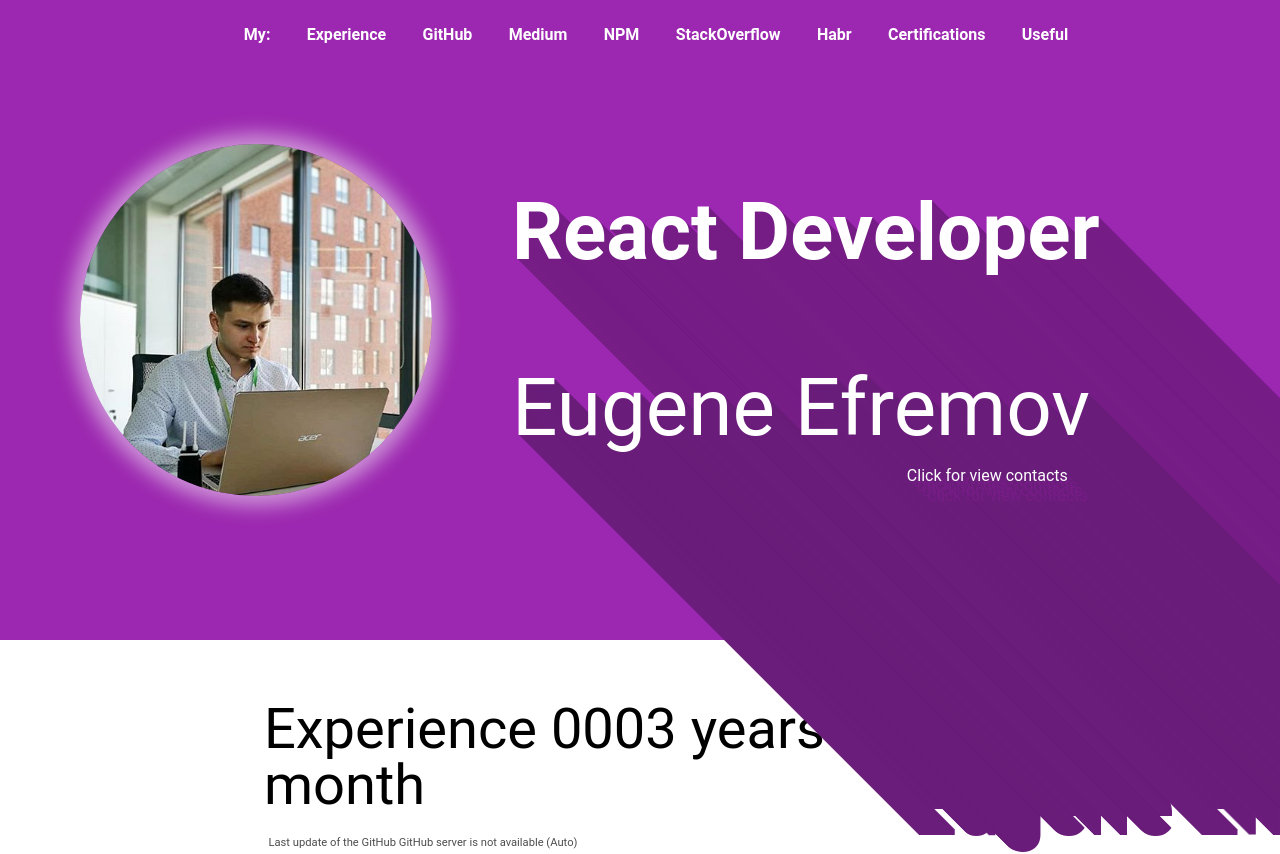
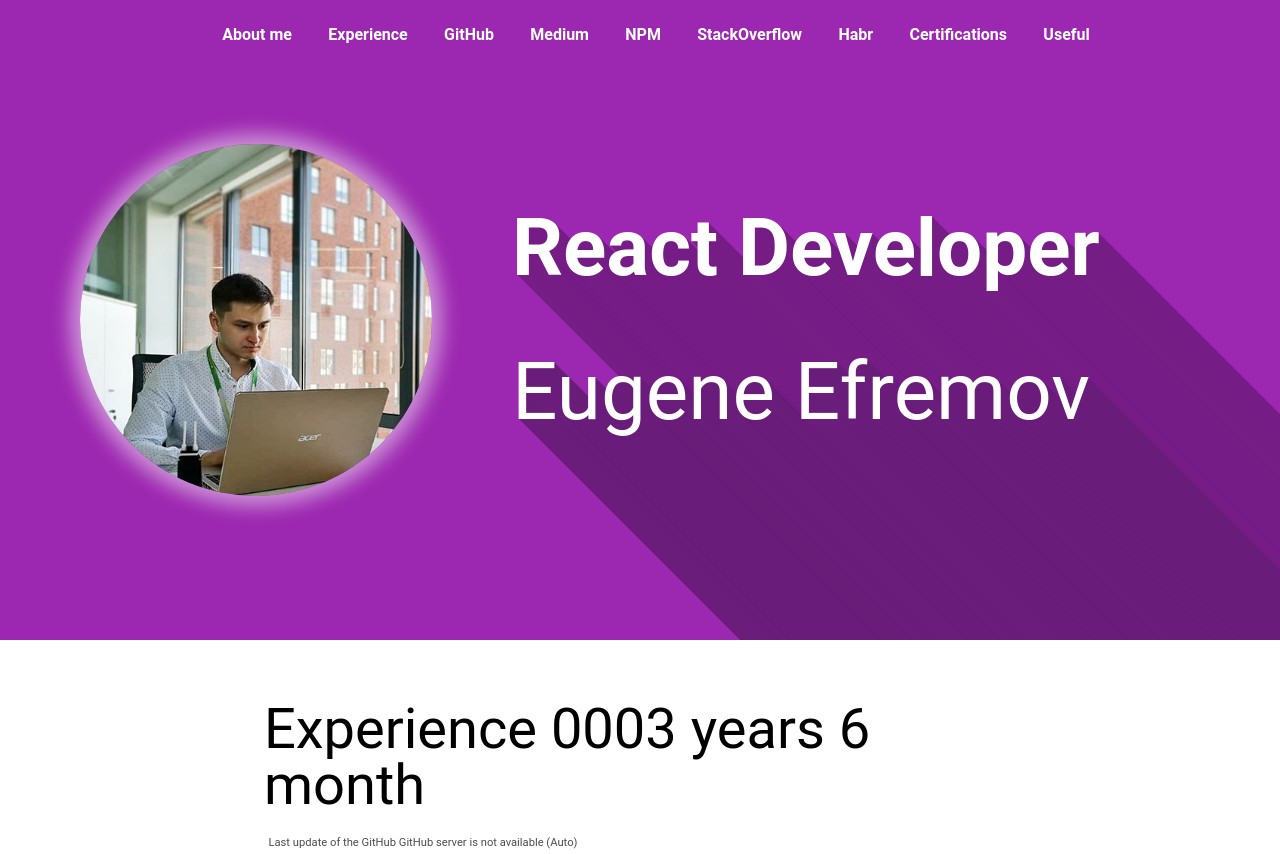
Before and after one commit to it-efrem/it-efrem.com, a Next.js app: page /index in a window 1280 px wide. Shown: the top 854 px of the page. Built offline with nearby package versions, Linux system fonts and the light colour scheme; no server answers.

Commit message:
edit main_layout styles

```diff
--- a/components/Smart/Header/index.js
+++ b/components/Smart/Header/index.js
@@ -6,7 +6,7 @@ export default function Header() {
         <header>
             <nav>
                 <ul>
-                    <li>My:</li>
+                    <li>About me <i className="fas fa-chevron-right"/></li>
                     {menuItems.map(mapMenu)}
                 </ul>
             </nav>
--- a/components/Smart/Header/style.scss
+++ b/components/Smart/Header/style.scss
@@ -7,7 +7,7 @@ header {
   width: 100%;
   padding: 1em;
   background: transparent;
-  z-index: 1;
+  z-index: 2;
 
   //ToDo: add ref in React
   &_scroll {
--- a/pages/index/index.js
+++ b/pages/index/index.js
@@ -29,9 +29,11 @@ export default function IndexPage() {
                             <span className="myContacts">
                                 {
                                     !contactsIsVisible ?
-                                        <span className='link' onClick={() => setContactsIsVisible(true)}>
-                                                Click for view contacts
-                                            </span>
+                                        <div onClick={() => setContactsIsVisible(true)}>
+                                            <i className="fas fa-mobile-alt"/>
+                                            <br/>
+                                            <i className="far fa-envelope"/>
+                                        </div>
                                         :
                                         <div>
                                             <i className="fas fa-mobile-alt"/> {contacts.getPhone}
--- a/pages/index/style.scss
+++ b/pages/index/style.scss
@@ -39,31 +39,8 @@
       width: 100%;
       min-height: 40em;
       background: $main-container_color;
-
-      //ToDo: Create mixin
-      span {
-        color: white;
-
-        //ToDo: Create mixin
-        &:nth-child(1) {
-          text-shadow: 5px 5px $text-shadow_color_1,
-          10px 10px $text-shadow_color_1,
-          15px 15px $text-shadow_color_1,
-          20px 20px $text-shadow_color_1;
-        }
-        &:nth-child(2) {
-          text-shadow: 5px 5px $text-shadow_color_2,
-          10px 10px $text-shadow_color_2,
-          15px 15px $text-shadow_color_2,
-          20px 20px $text-shadow_color_2;
-        }
-        &:nth-child(3) {
-          text-shadow: 5px 5px $text-shadow_color_3,
-          10px 10px $text-shadow_color_3,
-          15px 15px $text-shadow_color_3,
-          20px 20px $text-shadow_color_3;
-        }
-      }
+      overflow: hidden;
+      z-index: 1;
     }
 
     &_layout {
@@ -75,7 +52,7 @@
         position: relative;
         display: flex;
         flex-direction: column;
-        justify-content: space-around;
+        justify-content: space-evenly;
         margin-left: 5em;
         color: white;
 
```
